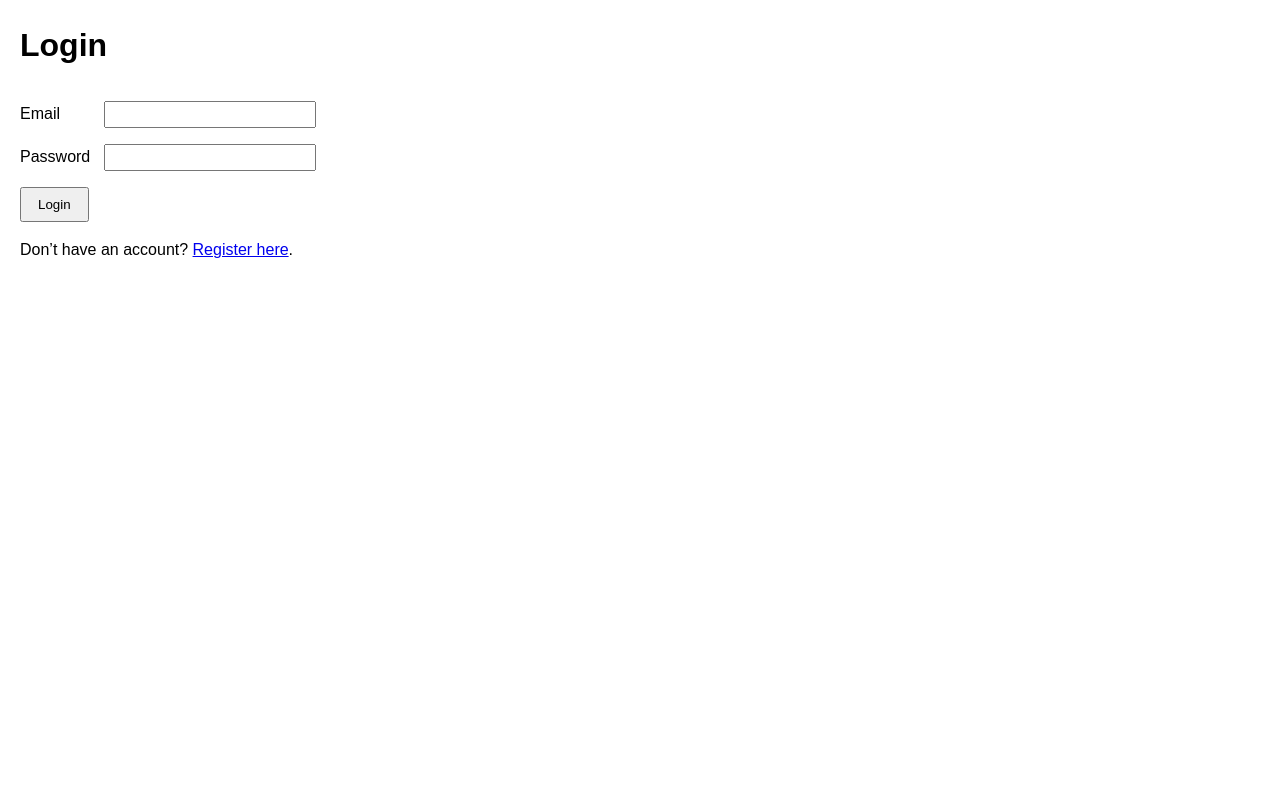
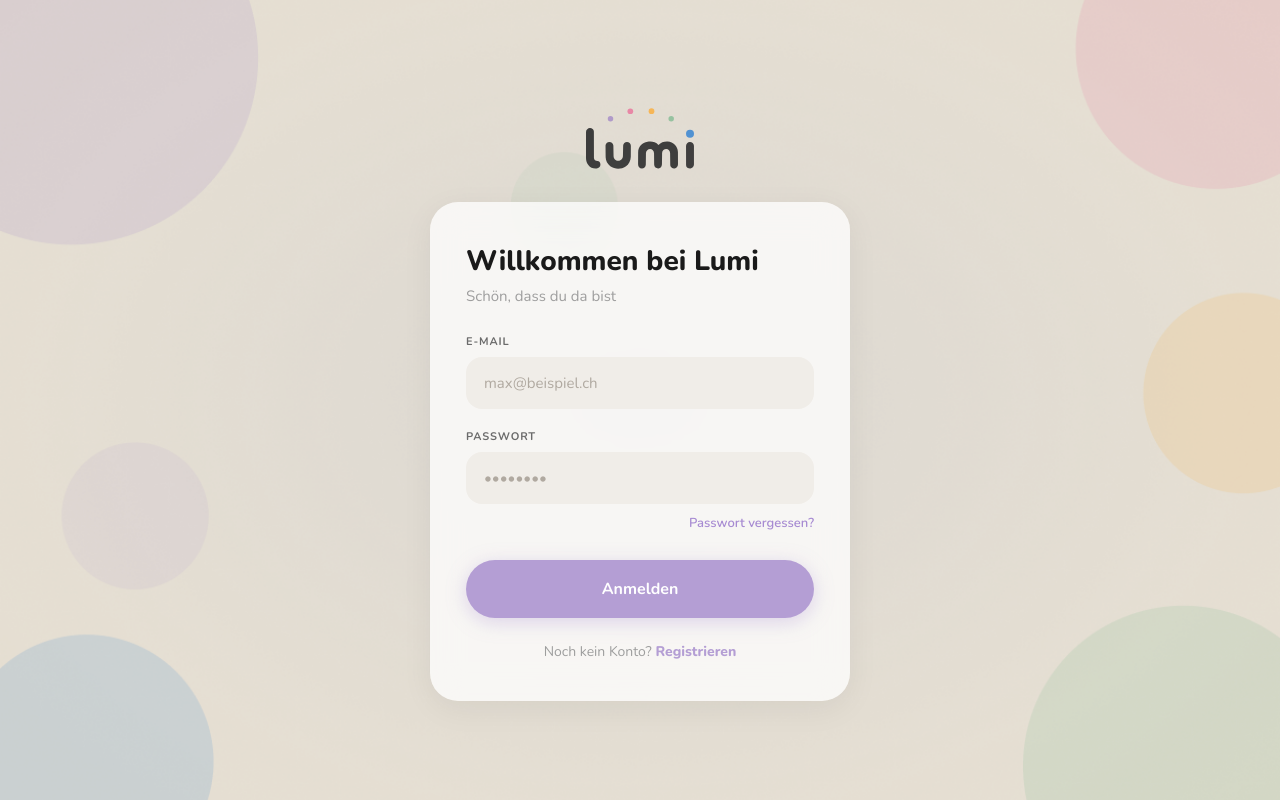
Before and after one commit to alishajaye/Lumi, a PHP site: page /login.html in a window 1280 px wide. Run offline with PHP 8.4, Linux system fonts and the light colour scheme.

Commit message:
260511_Login
Seite Login erstellt inkl. css
Seite Regsitrieren erstellt inkl. css

```diff
--- a/css/style.css
+++ b/css/style.css
@@ -1,35 +1,184 @@
-/* style.css */
-body {
-  font-family: Arial, sans-serif;
-  margin: 20px;
-  max-width: 600px;
-  line-height: 1.5;
+/* =============================================
+   Globale Basis
+   ============================================= */
+
+   * {
+    box-sizing: border-box;
+    margin: 0;
+    padding: 0;
   }
 
-h1 {
-  margin-bottom: 1em;
+  body {
+    font-family: 'Nunito', sans-serif;
+    min-height: 100vh;
+    background-image: url('../resources/assets/hintergrund.png');
+    background-size: cover;
+    background-position: center;
+    background-repeat: no-repeat;
+    background-attachment: fixed;
   }
 
-form > div {
-  margin-bottom: 1em;
+  /* =============================================
+     Login Container
+     ============================================= */
+
+  .login-container {
+    display: flex;
+    flex-direction: column;
+    align-items: center;
+    justify-content: center;
+    min-height: 100vh;
+    gap: 24px;
+    padding: 20px;
   }
 
-label {
-  display: inline-block;
-  width: 80px;
+  /* =============================================
+     Logo
+     ============================================= */
+
+  .logo {
+    width: 120px;
   }
 
-input[type="email"],
-input[type="password"] {
-  width: 200px;
-  padding: 4px;
+  /* =============================================
+     Login Card
+     ============================================= */
+
+  .login-card {
+    background: rgba(255, 255, 255, 0.75);
+    backdrop-filter: blur(16px);
+    -webkit-backdrop-filter: blur(16px);
+    border-radius: 28px;
+    padding: 40px 36px;
+    width: 100%;
+    max-width: 420px;
+    box-shadow: 0 8px 32px rgba(0, 0, 0, 0.06);
   }
 
-button {
-  padding: 8px 16px;
-  cursor: pointer;
+  /* =============================================
+     Header
+     ============================================= */
+
+  .login-header {
+    margin-bottom: 28px;
   }
 
-p {
-  margin-top: 1em;
+  .login-header h1 {
+    font-size: 28px;
+    font-weight: 800;
+    color: #1a1a1a;
+    margin-bottom: 6px;
   }
+
+  .login-header p {
+    font-size: 15px;
+    color: #9e9e9e;
+    font-weight: 400;
+  }
+
+  /* =============================================
+     Formular
+     ============================================= */
+
+  .form-group {
+    margin-bottom: 20px;
+  }
+
+  .form-group label {
+    display: block;
+    font-size: 11px;
+    font-weight: 700;
+    letter-spacing: 0.08em;
+    color: #6b6b6b;
+    margin-bottom: 8px;
+  }
+
+  .form-group input {
+    width: 100%;
+    padding: 16px 18px;
+    border: none;
+    border-radius: 16px;
+    background: #f0ede8;
+    font-family: 'Nunito', sans-serif;
+    font-size: 15px;
+    color: #1a1a1a;
+    outline: none;
+    transition: background 0.2s, box-shadow 0.2s;
+  }
+
+  .form-group input::placeholder {
+    color: #b0a9a0;
+  }
+
+  .form-group input:focus {
+    background: #e8e4de;
+    box-shadow: 0 0 0 3px rgba(167, 139, 210, 0.20);
+  }
+
+  /* =============================================
+     Passwort vergessen
+     ============================================= */
+
+  .forgot-link {
+    display: block;
+    text-align: right;
+    margin-top: 10px;
+    font-size: 13px;
+    font-weight: 600;
+    color: #a78bd2;
+    text-decoration: none;
+  }
+
+  .forgot-link:hover {
+    color: #8a6bbf;
+  }
+
+  /* =============================================
+     Login Button
+     ============================================= */
+
+  .btn-login {
+    width: 100%;
+    padding: 18px;
+    margin-top: 8px;
+    border: none;
+    border-radius: 50px;
+    background: #b49ed4;
+    color: #fff;
+    font-family: 'Nunito', sans-serif;
+    font-size: 16px;
+    font-weight: 700;
+    cursor: pointer;
+    transition: background 0.2s, transform 0.1s, box-shadow 0.2s;
+    box-shadow: 0 4px 20px rgba(167, 139, 210, 0.35);
+  }
+
+  .btn-login:hover {
+    background: #a38bc8;
+    box-shadow: 0 6px 24px rgba(167, 139, 210, 0.45);
+  }
+
+  .btn-login:active {
+    transform: scale(0.98);
+  }
+
+  /* =============================================
+     Registrieren Link
+     ============================================= */
+
+  .register-text {
+    text-align: center;
+    margin-top: 24px;
+    font-size: 14px;
+    color: #9e9e9e;
+  }
+
+  .register-text a {
+    font-weight: 800;
+    color: #b49ed4;
+    text-decoration: none;
+  }
+
+  .register-text a:hover {
+    color: #8a6bbf;
+  }
--- a/js/register.js
+++ b/js/register.js
@@ -3,7 +3,8 @@ document
   .getElementById("registerForm")
   .addEventListener("submit", async (e) => {
     e.preventDefault();
-
+    const firstName = document.getElementById("firstName").value.trim();
+    const lastName = document.getElementById("lastName").value.trim();
     const email = document.getElementById("email").value.trim();
     const password = document.getElementById("password").value.trim();
 
@@ -13,8 +14,9 @@ document
         headers: {
           "Content-Type": "application/json",
         },
-        body: JSON.stringify({ email, password }),
+        body: JSON.stringify({ firstName, lastName, email, password }),
       });
+
       const result = await response.json();
 
       if (result.status === "success") {
--- a/login.html
+++ b/login.html
@@ -1,26 +1,48 @@
 <!DOCTYPE html>
-<html lang="en">
+<html lang="de">
 <head>
   <meta charset="UTF-8" />
   <title>Login</title>
   <link rel="stylesheet" href="css/style.css" />
+  <link href="https://fonts.googleapis.com/css2?family=Nunito:wght@400;600;700;800&display=swap" rel="stylesheet" />  <!-- NEU: Schrift -->
 </head>
 <body>
-    <h1>Login</h1>
+
+  <div class="login-container">
+
+    <img src="resources/assets/lumi_logo.svg" alt="Logo" class="logo" />
+
+    <div class="login-card">  <!-- NEU: Card-Wrapper -->
+
+      <div class="login-header">  <!-- NEU: Header -->
+        <h1>Willkommen bei Lumi</h1>
+        <p>Schön, dass du da bist</p>
+      </div>
 
       <form id="loginForm">
-      <div>
-        <label>Email</label>
-        <input type="email" id="email" required />
+
+        <div class="form-group">  <!-- GEÄNDERT: class="form-group" -->
+          <label for="email">E-MAIL</label>
+          <input type="email" id="email" placeholder="max@beispiel.ch" required />
         </div>
-      <div>
-        <label>Password</label>
-        <input type="password" id="password" required />
+
+        <div class="form-group">  <!-- GEÄNDERT: class="form-group" -->
+          <label for="password">PASSWORT</label>
+          <input type="password" id="password" placeholder="••••••••" required />
+          <a href="#" class="forgot-link">Passwort vergessen?</a>  <!-- NEU -->
         </div>
-      <button type="submit">Login</button>
+
+        <button type="submit" class="btn-login">Anmelden</button>  <!-- GEÄNDERT: class="btn-login" -->
+
       </form>
 
-    <p>Don’t have an account? <a href="register.html">Register here</a>.</p>
+      <p class="register-text">  <!-- GEÄNDERT: class="register-text" -->
+        Noch kein Konto? <a href="register.html">Registrieren</a>
+      </p>
+
+    </div>  <!-- Ende login-card -->
+
+  </div>  <!-- Ende login-container -->
 
   <script src="js/login.js"></script>
 </body>
```
Also changed, not shown: api/register.php (+15 -12 lines), register.html (+42 -11 lines), resources/assets/Hintergrund.svg (added), resources/assets/Lumi_Logo.jpeg (added), resources/assets/hintergrund.png (added), resources/assets/lumi_logo.svg (added). Lines whose indentation alone changed are shown as unchanged.
